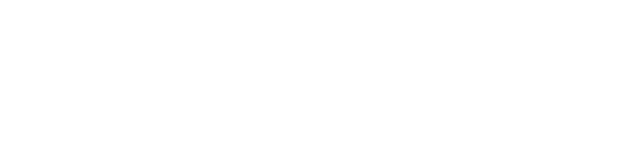
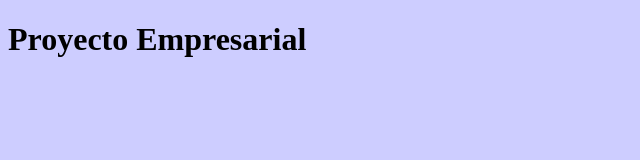
Before and after one commit to ArleyF/CursoGit, a plain HTML site: page index.html in a window 1280 px wide. Shown: the whole page, without its empty margins (0-640 px from the left). Drawn offline with Linux system fonts and the light colour scheme.

```diff
--- /dev/null
+++ b/css/estilo.css
@@ -0,0 +1,5 @@
+@charset "utf-8";
+/* CSS Document */
+body{
+    background-color: rgb(205, 205, 255);
+}
--- a/index.html
+++ b/index.html
@@ -3,7 +3,9 @@
     <head>
         <meta charset="utf-8">
         <title>Documento sin título</title>
+        <link href="css/estilo.css" rel="stylesheet" type="text/css">
     </head>
     <body>
+        <h1>Proyecto Empresarial</h1>
     </body>
 </html>
```
Also changed, not shown: js/javascript.js (added).
